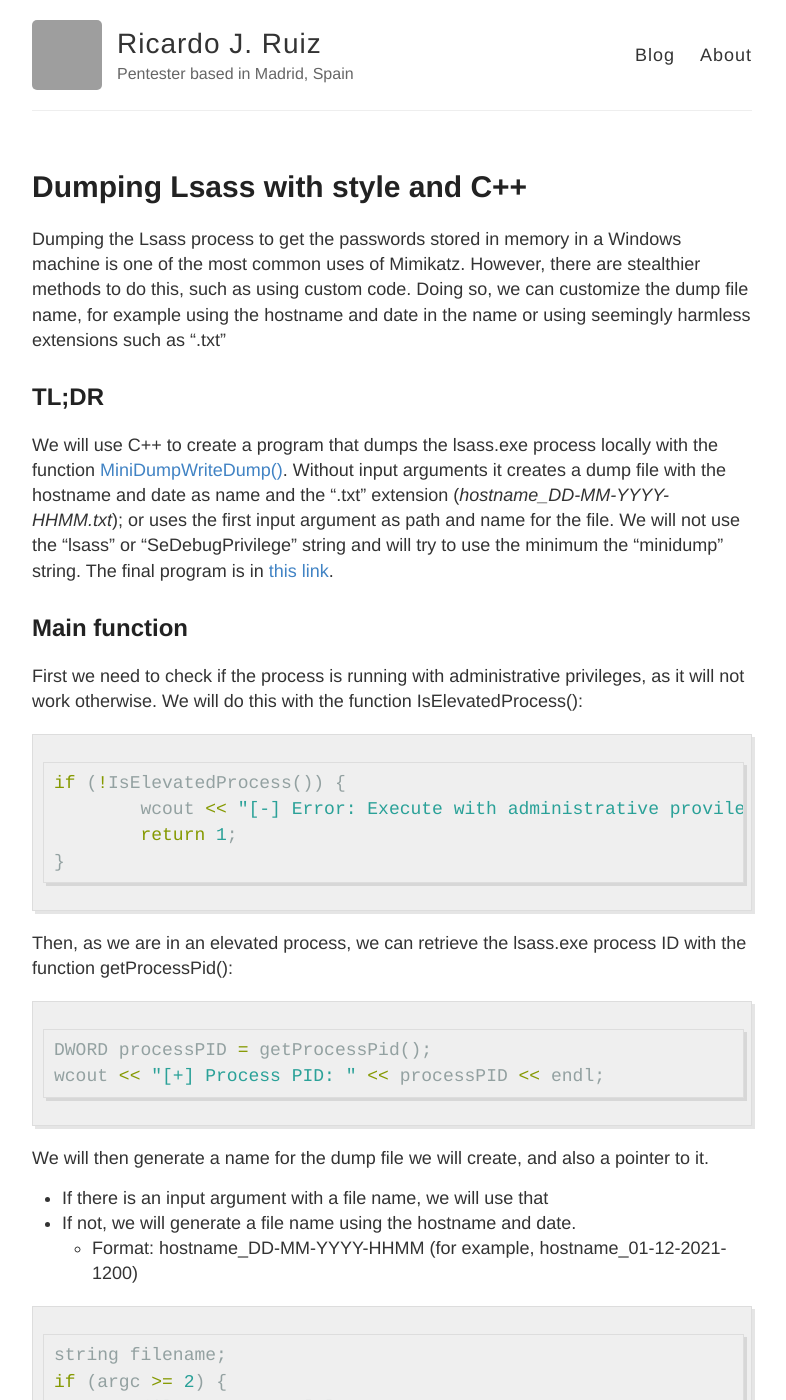
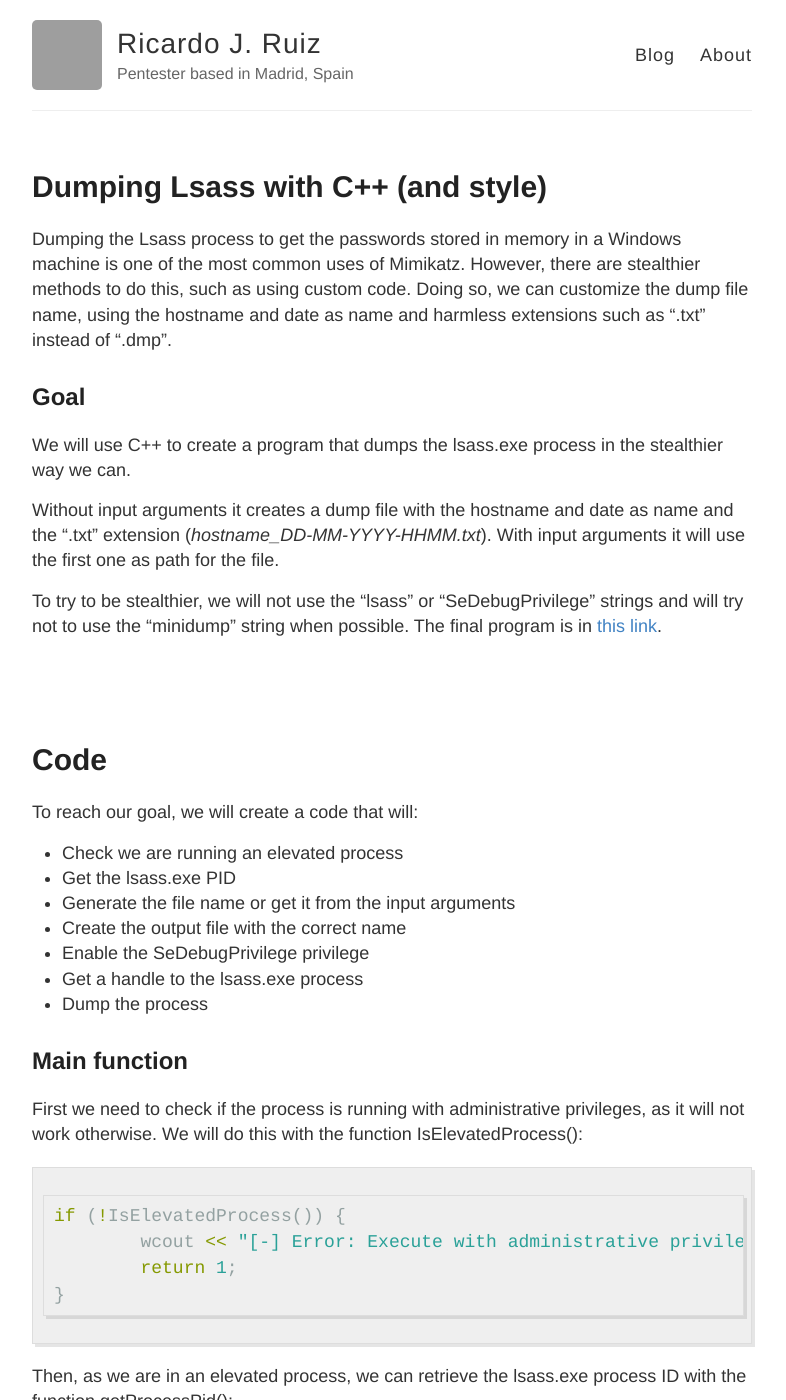
Before and after one commit to ricardojoserf/ricardojoserf.github.io, a Jekyll site: the page built from _posts/2021-8-28-lsassdumper.md, in a window 1280 px wide and 1400 px high. Shown: the whole window, without its empty margins (248-1034 px from the left). Built offline with Jekyll 4.4.1, drawn with Linux system fonts in a browser that asks for light colours; some of the changed text lies outside the part shown; grey boxes are pictures that could not be loaded.

Commit message:
Add files via upload

````diff
--- a/_posts/2021-8-28-lsassdumper.md
+++ b/_posts/2021-8-28-lsassdumper.md
@@ -1,17 +1,35 @@
 ---
 layout: post
-title: Dumping Lsass with style and C++
+title: Dumping Lsass with C++ (and style)
 excerpt_separator: <!--more-->
 ---
 
-Dumping the Lsass process to get the passwords stored in memory in a Windows machine is one of the most common uses of Mimikatz. However, there are stealthier methods to do this, such as using custom code. Doing so, we can customize the dump file name, for example using the hostname and date in the name or using seemingly harmless extensions such as ".txt"
+Dumping the Lsass process to get the passwords stored in memory in a Windows machine is one of the most common uses of Mimikatz. However, there are stealthier methods to do this, such as using custom code. Doing so, we can customize the dump file name, using the hostname and date as name and harmless extensions such as ".txt" instead of ".dmp".
 
 <!--more-->
 
 
-## TL;DR
+## Goal
 
-We will use C++ to create a program that dumps the lsass.exe process locally with the function [MiniDumpWriteDump()](https://docs.microsoft.com/en-us/windows/win32/api/minidumpapiset/nf-minidumpapiset-minidumpwritedump). Without input arguments it creates a dump file with the hostname and date as name and the ".txt" extension (*hostname_DD-MM-YYYY-HHMM.txt*); or uses the first input argument as path and name for the file.  We will not use the "lsass" or "SeDebugPrivilege" string and will try to use the minimum the "minidump" string. The final program is in [this link](https://github.com/ricardojoserf/LsassDumper).
+We will use C++ to create a program that dumps the lsass.exe process in the stealthier way we can.
+
+Without input arguments it creates a dump file with the hostname and date as name and the ".txt" extension (*hostname_DD-MM-YYYY-HHMM.txt*). With input arguments it will use the first one as path for the file.
+
+To try to be stealthier, we will not use the "lsass" or "SeDebugPrivilege" strings and will try not to use the "minidump" string when possible. The final program is in [this link](https://github.com/ricardojoserf/LsassDumper).
+
+<br><br>
+
+# Code
+
+To reach our goal, we will create a code that will:
+
+- Check we are running an elevated process
+- Get the lsass.exe PID
+- Generate the file name or get it from the input arguments
+- Create the output file with the correct name
+- Enable the SeDebugPrivilege privilege
+- Get a handle to the lsass.exe process
+- Dump the process
 
 
 ## Main function
@@ -20,7 +38,7 @@ First we need to check if the process is running with administrative privileges,
 
 ```cpp
 if (!IsElevatedProcess()) {
-	wcout << "[-] Error: Execute with administrative provileges." << endl;
+	wcout << "[-] Error: Execute with administrative privileges." << endl;
 	return 1;
 }
 ```
@@ -83,12 +100,13 @@ if (isDumped) {
 }
 ```
 
+<br><br>
 
 ## Other functions
 
-### Check Elevated Process
+#### Check Elevated Process
 
-For checking if the program is running as an elevated process we will use the following function ([code source](https://stackoverflow.com/questions/11491933/openprocess-returns-null-every-time-in-c)):
+For checking if the program is running as an elevated process we will use the following function ([source](https://stackoverflow.com/questions/11491933/openprocess-returns-null-every-time-in-c)):
 
 ```cpp
 BOOL IsElevatedProcess()
@@ -113,7 +131,7 @@ BOOL IsElevatedProcess()
 ```
 
 
-### Get Lsass Process ID
+#### Get Lsass Process ID
 
 For getting the lsass.exe process ID (or PID) we will use the following function (based on this [code](https://www.ired.team/offensive-security/credential-access-and-credential-dumping/dumping-lsass-passwords-without-mimikatz-minidumpwritedump-av-signature-bypass)). To avoid using the string "lsass.exe" we will concatenate each letter of the string creating *processname_str*:
 
@@ -145,7 +163,7 @@ DWORD getProcessPid()
 }
 ```
 
-### Set the SeDebugPrivilege privilege
+#### Set the SeDebugPrivilege privilege
 
 To interact with the process we will need not only run the process with administrative privileges but also the SeDebugPrivilege privilege. For that, we will use the following method (based on [this snippet](https://www.unknowncheats.me/forum/1872353-post36.html)). To avoid using the string "SeDebugPrivilege" we will concatenate each letter of the string creating *privilegename_str*:
 
@@ -216,7 +232,9 @@ string getHostname() {
 ```
 
 Then we call the getFileName() function with the hostname to create the final file name. We create a string with the extension we will use and get the current time and store it in *timePtr*.
+
 From [the documentation of the tm struct](https://www.cplusplus.com/reference/ctime/tm/) we get the fields we want, in this case the day (*tm_mday*), month (*tm_mon*, we add 1 because it represents the months from January from 0 to 11), year (*tm_year*, we add 1900 because it represents the years from that date), hour (*tm_hour*) and minutes (*tm_minutes*, we append a "0" in case it is less than 10).
+
 To create the final string we will use a Stringstream, *filenamestream*, to concatenate the strings and integers. In case you want to customize the file name, this is the object you should change.
 
 
@@ -250,7 +268,7 @@ string getFileName(string hostname) {
 }
 ```
 
-
+<br><br>
 
 ## Final script
 
@@ -409,7 +427,7 @@ string getFileName(string hostname) {
 int main(int argc, char** argv) {
 	// Check elevated process
 	if (!IsElevatedProcess()) {
-		wcout << "[-] Error: Execute with administrative provileges." << endl;
+		wcout << "[-] Error: Execute with administrative privileges." << endl;
 		return 1;
 	}
 
````
Also changed, not shown: other parts of _posts/2021-8-28-lsassdumper.md (+2 -5 lines).
